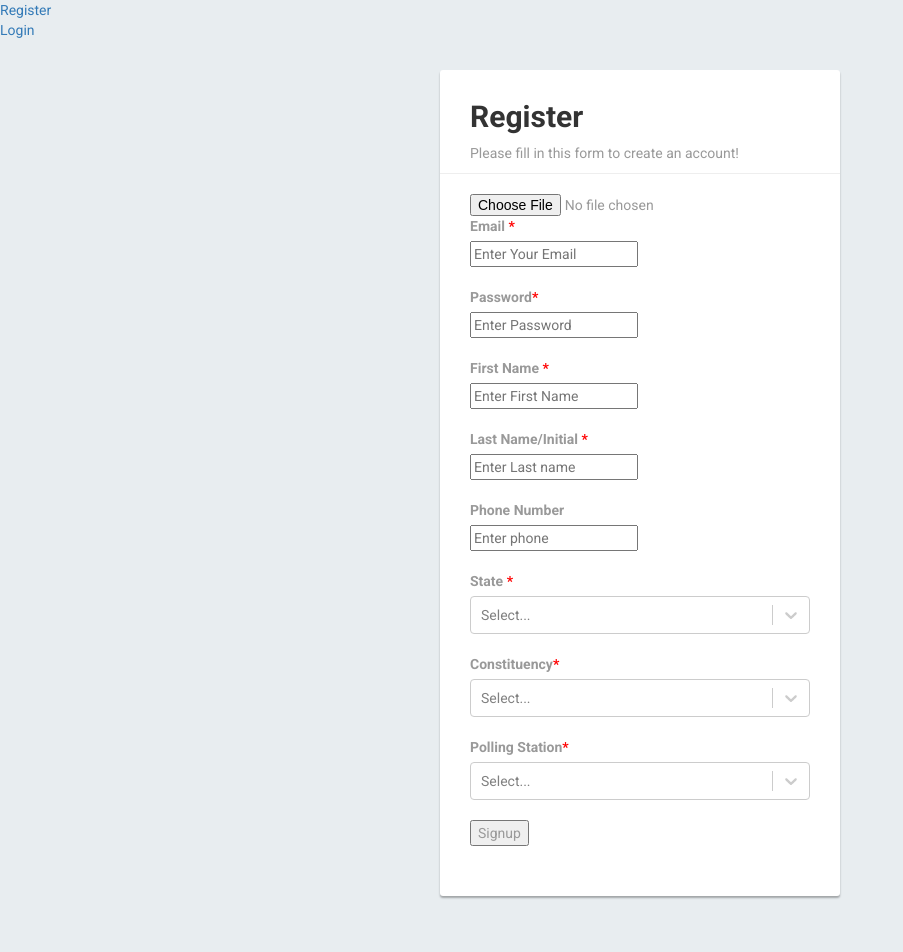
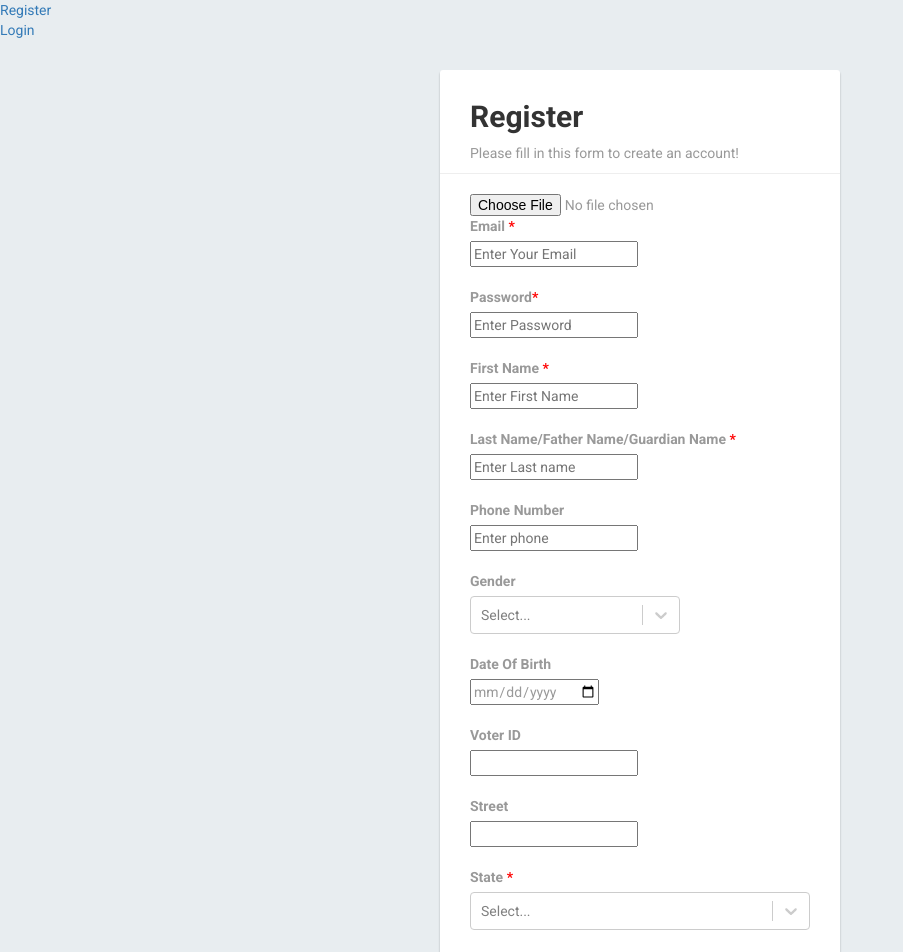
Before and after one commit to Innoviktech/membership_past_election_data_react, a React (Create React App) app in the folder election_data/: page /register in a window 1280 px wide. Shown: the top 952 px of the page, without its empty margins (0-903 px from the left). Before the commit the page ends 926 px from the top, so only its background shows below. Built offline with nearby package versions, Linux system fonts and the light colour scheme; no server answers.

Commit message:
voter_id,gender,street,dob added in member_signup

```diff
--- a/election_data/src/components/member_count.js
+++ b/election_data/src/components/member_count.js
@@ -178,7 +178,8 @@ polling_booth_change = polling_booth_value => {
         // localStorage.setItem('show1', false);
         // const result = localStorage.getItem('show1')
         // console.log(result)
-        this.setState({show:true})
+        // this.setState({show:true})
+        //alert("hello")
       const value1 = rowData
       //console.log(value1)
       ReactDOM.render(
--- a/election_data/src/components/member_view.js
+++ b/election_data/src/components/member_view.js
@@ -102,7 +102,7 @@ componentDidMount()
        this.setState({attention : true})
 
       }
-      //$("div").removeClass("abc")
+
    }
 
    edit =()=>{
@@ -144,6 +144,7 @@ componentDidMount()
         this.setState({edit:true})
         this.setState({cancel:false})
         this.setState({save:false})
+        $("textarea").removeClass("area")
        }
 
    cancel =()=>{
@@ -228,7 +229,7 @@ componentDidMount()
 
 
          this.setState({form:true})
-         localStorage.setItem('show1',false)
+         //localStorage.setItem('show1',false)
 
 
      }
@@ -278,7 +279,7 @@ componentDidMount()
         .then((testing) => {
             console.log(testing.data)
         });
-            event.preventDefault()
+            //event.preventDefault()
 
 }
 
@@ -292,7 +293,7 @@ componentDidMount()
         // console.log(this.state.partyName)
         // console.log(this.state.stateName)
         return(
-            <div id="view">
+            <div  className="wizard" id="view">
                 <div id ="admin_view" hidden = {this.state.admin_view}>
                 <div className="form-view" hidden={this.state.form}>
                  <div className="row">
@@ -301,8 +302,10 @@ componentDidMount()
                     <button onClick={this.edit} hidden={this.state.edit}>Edit</button>
                     <button onClick={this.handleSubmit} hidden={this.state.save}>Save</button>
                     </div>
-                    <div className="col-sm-1">
-                   <button onClick={this.cancel} hidden={this.state.cancel}>cancel</button>
+
+
+                    <div className="col-sm-1" >
+                    <span   onClick={this.form_span}>&times;</span>
                     </div>
                     </div>
                 </div>
@@ -310,8 +313,9 @@ componentDidMount()
                 </div>
 
                <form onSubmit={this.handlesubmit} className="form-view" hidden={this.state.form}>
-               <span class="close" onClick={this.form_span}>&times;</span>
-
+               <div className="col-sm-1">
+                   <button onClick={this.cancel} hidden={this.state.cancel}>cancel</button>
+                    </div>
                    <div className="row">
                        {/* <div>
                        <label className="col-sm-3">Profile</label>
@@ -410,7 +414,7 @@ componentDidMount()
                        <label>Reason For Need Attention</label>
                        </div>
                        <div className="col-sm-3" >
-                       <textarea type="text" className="new" name='Voter_attention' value={this.state.Voter_attention} onChange={this.inputChange} disabled/>
+                       <textarea type="text" className="new area" name='Voter_attention' value={this.state.Voter_attention} onChange={this.inputChange} disabled/>
                        </div>
                        </div>
 
--- a/election_data/src/validation/admin.js
+++ b/election_data/src/validation/admin.js
@@ -13,6 +13,11 @@ import { makeStyles } from '@material-ui/core/styles';
 import Container from '@material-ui/core/Container';
 import Select from 'react-select';
 import axios from "axios";
+const gender= [
+    { value: 'Male', label: 'Male' },
+    { value: 'Female', label: 'Female' },
+    { value: 'Others', label: 'Others' },
+   ];
 class Admin extends React.Component{
 
     constructor(props) {
@@ -34,6 +39,10 @@ class Admin extends React.Component{
               state_value : [],
               change_value : "",
               phone : "",
+              gender : "",
+              dob : "",
+              voter_id : "",
+              street : "",
             }
         }
 
@@ -88,6 +97,10 @@ class Admin extends React.Component{
             form_data.append('state',this.state.change_value.value)
             form_data.append('constituency_value', this.state.constituency_value.value);
             form_data.append('polling_station_value', this.state.polling_station_value.value);
+            form_data.append('gender',this.state.gender.value);
+            form_data.append('dob',this.state.dob);
+            form_data.append('voter_id',this.state.voter_id);
+            form_data.append('street',this.state.street)
         }
         else{
         form_data.append('role', this.state.role);
@@ -99,6 +112,10 @@ class Admin extends React.Component{
         form_data.append('state',this.state.change_value.value)
         form_data.append('constituency_value', this.state.constituency_value.value);
         form_data.append('polling_station_value', this.state.polling_station_value.value);
+        form_data.append('gender',this.state.gender.value);
+        form_data.append('dob',this.state.dob);
+        form_data.append('voter_id',this.state.voter_id);
+        form_data.append('street',this.state.street)
         }
 
         let url = 'http://localhost:8000/create/';
@@ -169,6 +186,28 @@ class Admin extends React.Component{
                 })
               };
 
+              gender_change (value){
+                this.setState({
+                    gender:value
+                })
+            }
+
+            dob_change = (event)=>{
+                this.setState({
+                    dob:event.target.value
+                })
+            }
+            voter_change = (event)=>{
+                this.setState({
+                    voter_id : event.target.value
+                })
+            }
+            street_change = (event)=>{
+                this.setState({
+                    street : event.target.value
+                })
+            }
+
 
 
     render()
@@ -230,6 +269,31 @@ class Admin extends React.Component{
                 <input type="number" name="phone" value={this.state.phone} onChange={this.phone_change} placeholder="Enter phone" ></input><br></br>
                 </div>
 
+                <div  className="form-group">
+                <label> Gender </label><br></br>
+                <Select className="select"
+                            value={this.state.gender}
+                            onChange={value => this.gender_change(value)}
+                            options={gender}
+
+                    />
+                </div>
+
+                <div  className="form-group">
+                <label>Date Of  Birth</label><br></br>
+                <input type="date" name="dob" value={this.state.dob} onChange={this.dob_change}></input>
+                </div>
+
+                <div  className="form-group">
+                <label>Voter ID</label><br></br>
+                <input type="voter_id" name="voter_id" value={this.state.voter_id} onChange={this.voter_change}></input>
+                </div>
+
+                <div  className="form-group">
+                <label>Street</label><br></br>
+                <input type="text" name="street" value={this.state.street} onChange={this.street_change}></input>
+                </div>
+
 
 
                 <div  class="form-group">
--- a/election_data/src/validation/register.js
+++ b/election_data/src/validation/register.js
@@ -13,7 +13,14 @@ import { makeStyles } from '@material-ui/core/styles';
 import Container from '@material-ui/core/Container';
 import Select from 'react-select';
 import axios from "axios";
-import $ from 'jquery';
+import $, { event } from 'jquery';
+
+
+const gender= [
+    { value: 'Male', label: 'Male' },
+    { value: 'Female', label: 'Female' },
+    { value: 'Others', label: 'Others' },
+   ];
 class Register extends React.Component{
 
     constructor(props) {
@@ -35,6 +42,10 @@ class Register extends React.Component{
               state_value : [],
               change_value : "",
               phone : "",
+              gender : "",
+              dob : "",
+              voter_id : "",
+              street : "",
             }
         }
 
@@ -48,12 +59,6 @@ class Register extends React.Component{
             password: event.target.value
         })
         }
-
-    // rolehandler = (event) => {
-    //     this.setState({
-    //         role: event.target.value
-    //     })
-    //     }
 
     first_name = (event) =>{
         this.setState({
@@ -74,6 +79,7 @@ class Register extends React.Component{
         }
 
 
+
     handleSubmit = (event) => {
 
         let form_data = new FormData();
@@ -90,6 +96,10 @@ class Register extends React.Component{
             form_data.append('state',this.state.change_value.value)
             form_data.append('constituency_value', this.state.constituency_value.value);
             form_data.append('polling_station_value', this.state.polling_station_value.value);
+            form_data.append('gender',this.state.gender.value);
+            form_data.append('dob',this.state.dob);
+            form_data.append('voter_id',this.state.voter_id);
+            form_data.append('street',this.state.street)
         }
         else{
         form_data.append('role', this.state.role);
@@ -101,6 +111,10 @@ class Register extends React.Component{
         form_data.append('state',this.state.change_value.value)
         form_data.append('constituency_value', this.state.constituency_value.value);
         form_data.append('polling_station_value', this.state.polling_station_value.value);
+        form_data.append('gender',this.state.gender.value);
+        form_data.append('dob',this.state.dob);
+        form_data.append('voter_id',this.state.voter_id);
+        form_data.append('street',this.state.street)
         }
         const a = this.state.change_value
         if(a == ''){
@@ -176,12 +190,33 @@ class Register extends React.Component{
                 })
               };
 
+              gender_change (value){
+                  this.setState({
+                      gender:value
+                  })
+              }
 
+              dob_change = (event)=>{
+                  this.setState({
+                      dob:event.target.value
+                  })
+              }
+              voter_change = (event)=>{
+                  this.setState({
+                      voter_id : event.target.value
+                  })
+              }
+              street_change = (event)=>{
+                  this.setState({
+                      street : event.target.value
+                  })
+              }
 
     render()
     {
+        console.log(this.state.gender.value)
         //console.log(this.state.state_value)
-        console.log(this.state.change_value.value)
+        //console.log(this.state.change_value.value)
         // console.log(this.state.constituency_value.value)
         // console.log(this.state.polling_station_value.value)
         const { constituency_value } = this.state;
@@ -231,7 +266,7 @@ class Register extends React.Component{
                 </div>
 
                 <div  className="form-group">
-                <label> Last Name/Initial <span>*</span></label><br></br>
+                <label> Last Name/Father Name/Guardian Name <span>*</span></label><br></br>
                 <input type="text" name="lname" value={this.state.last_name} onChange={this.last_name} placeholder="Enter Last name" required></input><br></br>
                 </div>
 
@@ -241,14 +276,37 @@ class Register extends React.Component{
                 </div>
 
                 <div  className="form-group">
+                <label> Gender </label><br></br>
+                <Select className="select"
+                            value={this.state.gender}
+                            onChange={value => this.gender_change(value)}
+                            options={gender}
+
+                    />
+                </div>
+
+                <div  className="form-group">
+                <label>Date Of  Birth</label><br></br>
+                <input type="date" name="dob" value={this.state.dob} onChange={this.dob_change}></input>
+                </div>
+
+                <div  className="form-group">
+                <label>Voter ID</label><br></br>
+                <input type="voter_id" name="voter_id" value={this.state.voter_id} onChange={this.voter_change}></input>
+                </div>
+
+                <div  className="form-group">
+                <label>Street</label><br></br>
+                <input type="text" name="street" value={this.state.street} onChange={this.street_change}></input>
+                </div>
+
+                <div  className="form-group">
                 <label> State <span>*</span></label><br></br>
                 <Select className="test"
                      value={change_value}
                      onChange={this.state_change}
                      options={this.state.state_value}
-
-
-                  />
+                />
 
                 </div>
 
```
Also changed, not shown: election_data/src/App.css (+23 -2 lines).
